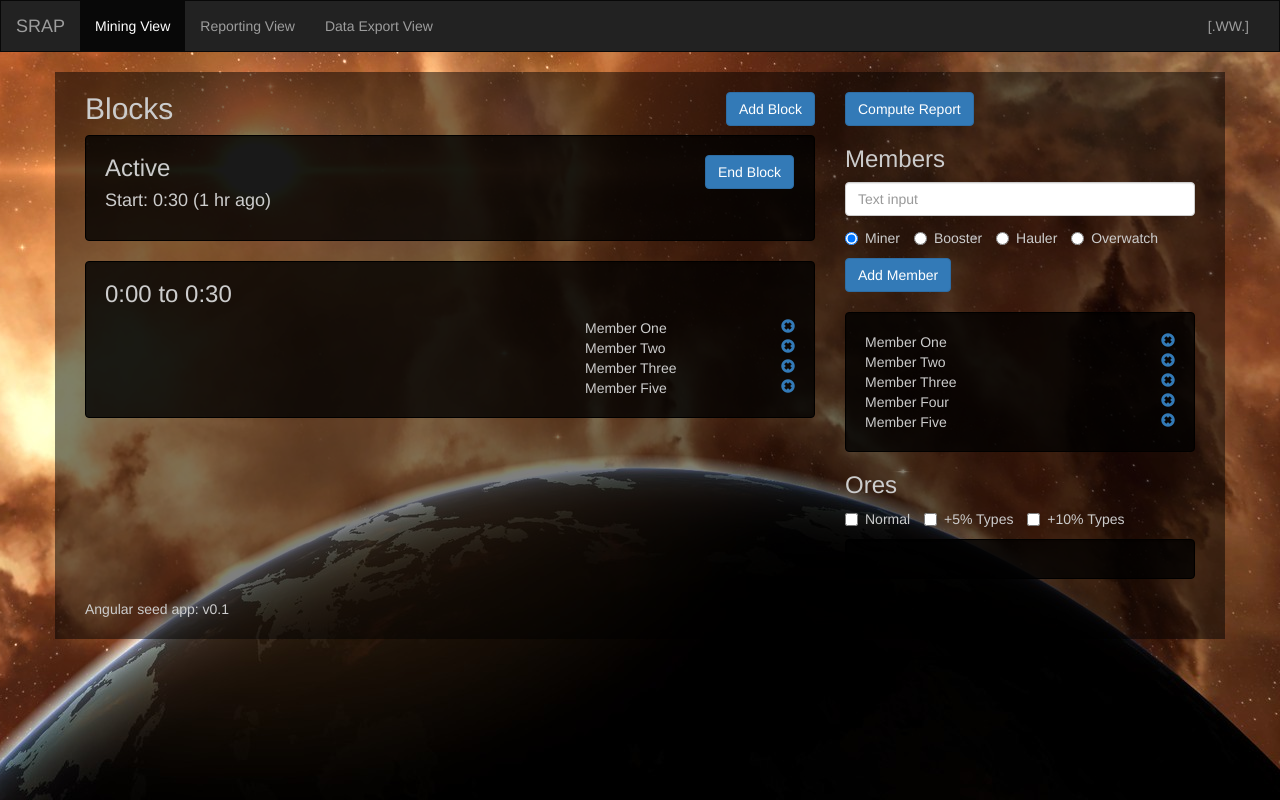
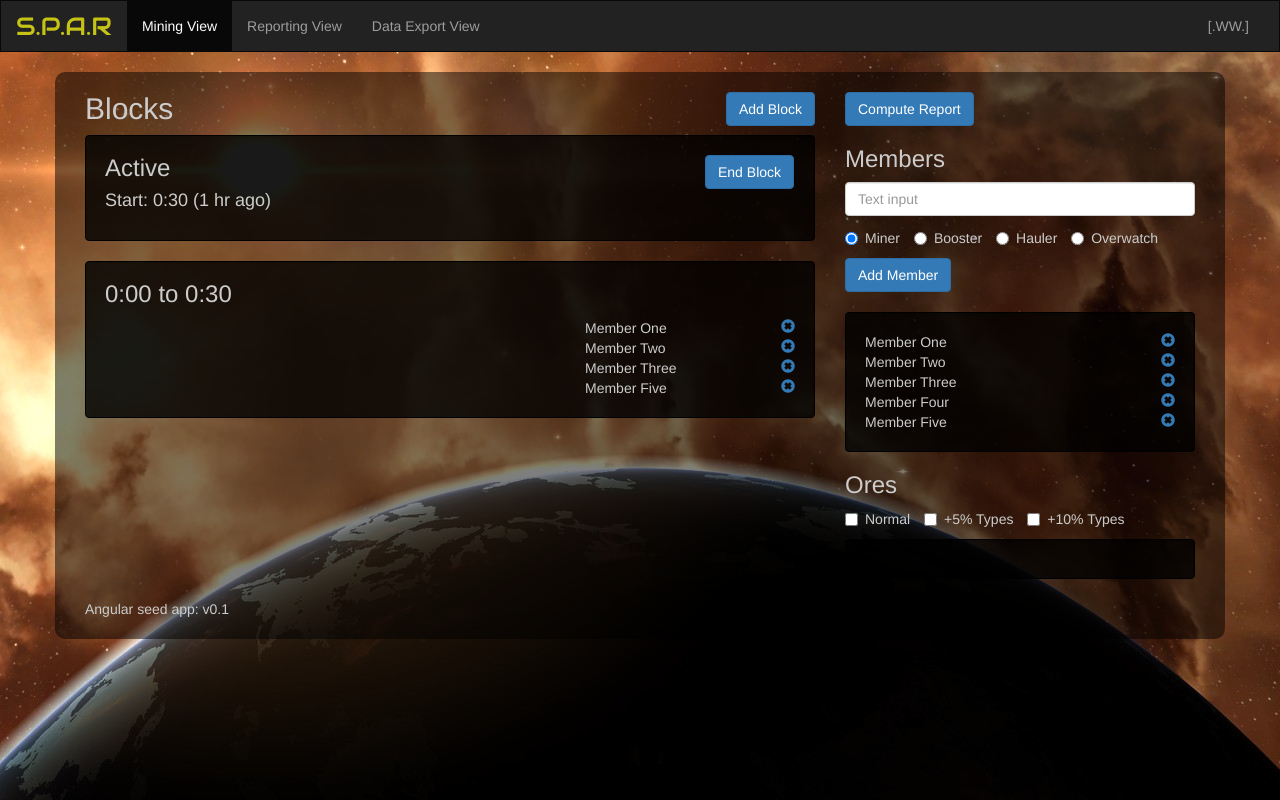
Before and after one commit to Pathel/space-payroll-and-reporting, a website: page app/index.html in a window 1280 px wide. Drawn offline with nearby package versions, Linux system fonts and the light colour scheme; some packages are replaced by stand-ins of ours.

Commit message:
More changes...

```diff
--- a/app/app.css
+++ b/app/app.css
@@ -2,6 +2,12 @@
 
 .navbar {
     border-radius: 0;
+}
+
+.navbar-brand {
+    font-family: 'Audiowide', cursive;
+    font-size: 25px;
+    color: #C5C316 !important;
 }
 
 .root-container {
@@ -9,6 +15,7 @@
     padding-top: 20px;
     padding-bottom: 20px;
     color: #ccc;
+    border-radius: 10px;
 }
 
 body {
--- a/app/index.html
+++ b/app/index.html
@@ -2,10 +2,11 @@
 <head>
     <meta charset="utf-8">
     <meta http-equiv="X-UA-Compatible" content="IE=edge">
-    <title>SARP | Space Reporting and Payroll</title>
+    <title>SPAR | Space Payroll and Reporting</title>
     <meta name="description" content="">
     <meta name="viewport" content="width=device-width, initial-scale=1">
     <link href="https://maxcdn.bootstrapcdn.com/bootstrap/3.3.6/css/bootstrap.min.css" rel="stylesheet" integrity="sha256-7s5uDGW3AHqw6xtJmNNtr+OBRJUlgkNJEo78P4b0yRw= sha512-nNo+yCHEyn0smMxSswnf/OnX6/KwJuZTlNZBjauKhTK0c+zT+q5JOCx0UFhXQ6rJR9jg6Es8gPuD2uZcYDLqSw==" crossorigin="anonymous">
+    <link href='https://fonts.googleapis.com/css?family=Audiowide' rel='stylesheet' type='text/css'>
     <link rel="stylesheet" href="app.css">
     <script src="bower_components/html5-boilerplate/dist/js/vendor/modernizr-2.8.3.min.js"></script>
     <script src="https://ajax.googleapis.com/ajax/libs/jquery/2.2.0/jquery.min.js"></script>
@@ -22,7 +23,7 @@
                     <span class="icon-bar"></span>
                     <span class="icon-bar"></span>
                 </button>
-                <a class="navbar-brand">SRAP</a>
+                <a class="navbar-brand">S.P.A.R</a>
             </div>
             <div id="navbar" class="navbar-collapse collapse">
                 <ul class="nav navbar-nav">
```
